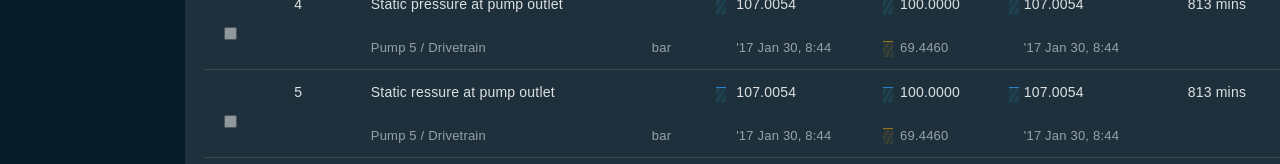
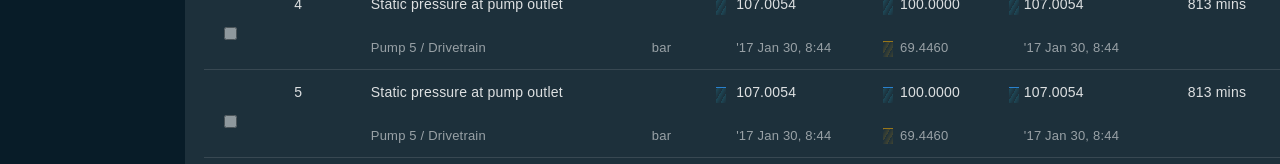
Before and after one commit to kamalappiness/ui-spec-pdm, a React (Create React App) app: page / in a window 1280 px wide. Shown: the part 1156-1320 px from the top of the page. Built offline with nearby package versions, Linux system fonts and the light colour scheme.

Commit message:
Update Contents.js

```diff
--- a/src/Contents.js
+++ b/src/Contents.js
@@ -415,7 +415,7 @@ class Contents extends React.Component {
                         </span>
                         </label></td>
                   <td className="table-line">5</td>
-                  <td className="table-line">Static ressure at pump outlet</td>
+                  <td className="table-line">Static pressure at pump outlet</td>
                   <td></td>
                   <td className="table-line"><span className="bar1"style={{left:"512px", top:"458px"}}/>107.0054</td>
                   <td className="table-line"><span className="bar1"  style={{left:"679px", top:"458px"}}/>100.0000</td>
```
